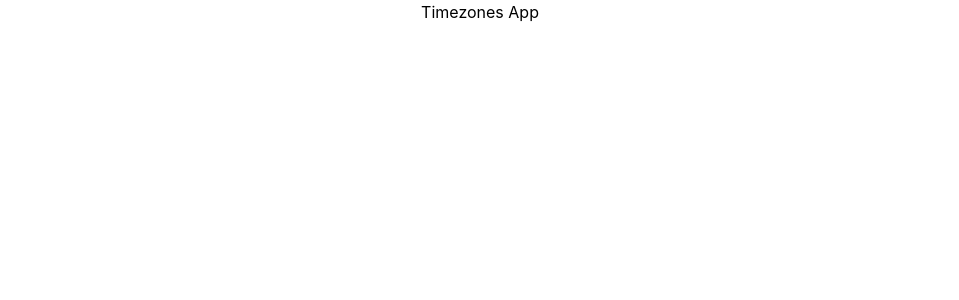
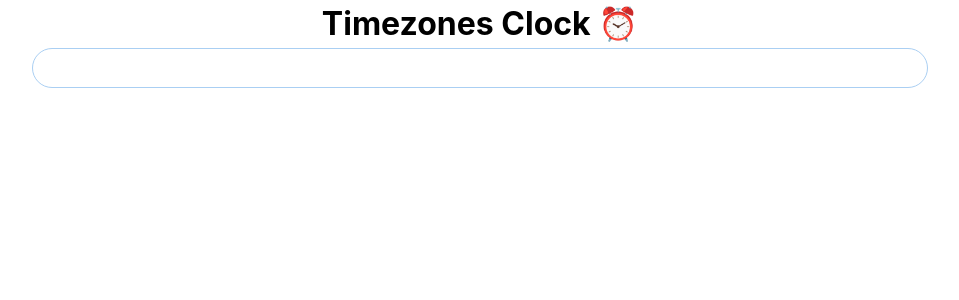
Before and after one commit to Viktor286/timezones-fullstack-app, a React (Create React App) app in the folder client/: page / in a window 1280 px wide. Shown: the top 300 px of the page, without its empty margins (160-1119 px from the left). Built offline with nearby package versions, Linux system fonts and the light colour scheme.

Commit message:
add TimezonesSelector

```diff
--- a/client/src/App.js
+++ b/client/src/App.js
@@ -1,7 +1,13 @@
 import './App.css';
+import TimezonesSelector from './components/TimezoneSelector';
 
 function App() {
-  return <div className="App">Timezones App</div>;
+  return (
+    <div className="App">
+      <h1>Timezones Clock ⏰</h1>
+      <TimezonesSelector />
+    </div>
+  );
 }
 
 export default App;
--- /dev/null
+++ b/client/src/components/TimezoneSelector/index.css
@@ -0,0 +1,22 @@
+.timezones-selector {
+    display: flex;
+    align-items: center;
+    justify-content: center;
+}
+
+.adaptive-box {
+    width: 70%;
+    display: flex;
+    flex-direction: column;
+    align-items: center;
+    text-align: center;
+}
+
+.timezones-selector input {
+    border: 1px solid #aacff3;
+    outline: none;
+    padding: 1rem;
+    width: 100%;
+    height: 40px;
+    border-radius: 20px;
+}
--- /dev/null
+++ b/client/src/components/TimezoneSelector/index.js
@@ -0,0 +1,14 @@
+import './index.css';
+
+// const timezones = Intl.supportedValuesOf('timeZone');
+
+export default function TimezonesSelector() {
+  return (
+    <section className="timezones-selector">
+      <div className="adaptive-box">
+        <input type="text" />
+        {/* AutocompleteDropdown */}
+      </div>
+    </section>
+  );
+}
```
